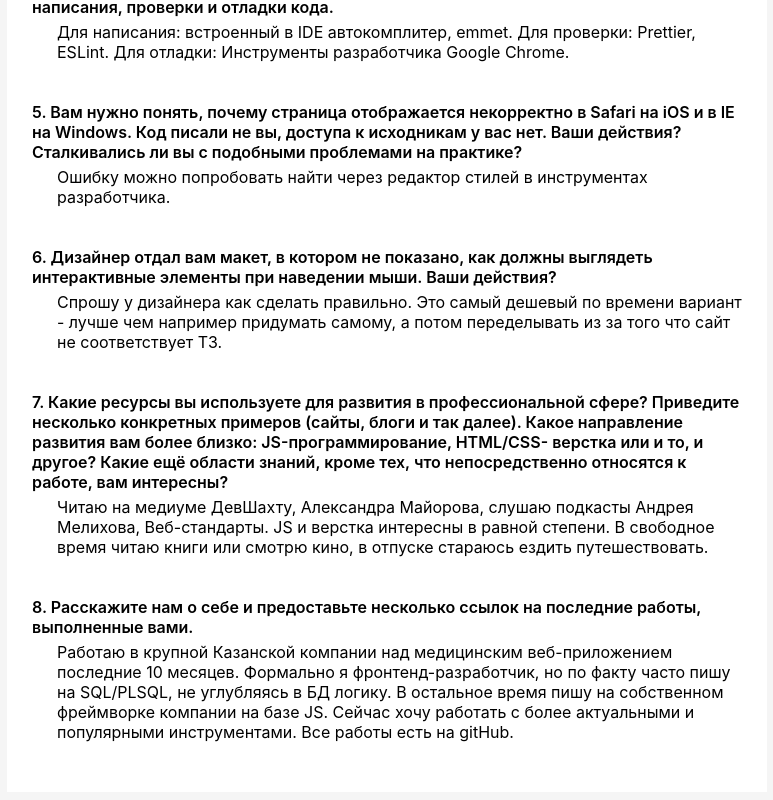
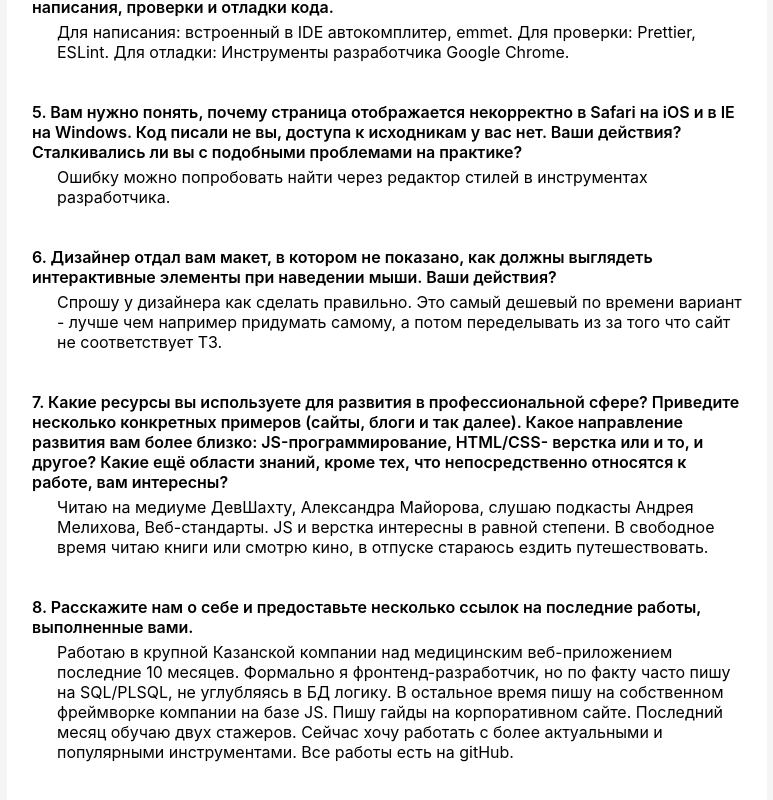
Before and after one commit to delawere/funbox-test-task, a React (Create React App) app: page /task1 in a window 1280 px wide. Shown: the part 985-1785 px from the top of the page, without its empty margins (253-1026 px from the left). Built offline with nearby package versions, Linux system fonts and the light colour scheme.

Commit message:
Update Level1Page.jsx

```diff
--- a/src/components/pages/Level1Page.jsx
+++ b/src/components/pages/Level1Page.jsx
@@ -96,7 +96,7 @@ const data = [
   ],
   [
     "Расскажите нам о себе и предоставьте несколько ссылок на последние работы, выполненные вами.",
-    "Работаю в крупной Казанской компании над медицинским веб-приложением последние 10 месяцев. Формально я фронтенд-разработчик, но по факту часто пишу на SQL/PLSQL, не углубляясь в БД логику. В остальное время пишу на собственном фреймворке компании на базе JS. Сейчас хочу работать с более актуальными и популярными инструментами. Все работы есть на gitHub."
+    "Работаю в крупной Казанской компании над медицинским веб-приложением последние 10 месяцев. Формально я фронтенд-разработчик, но по факту часто пишу на SQL/PLSQL, не углубляясь в БД логику. В остальное время пишу на собственном фреймворке компании на базе JS. Пишу гайды на корпоративном сайте. Последний месяц обучаю двух стажеров. Сейчас хочу работать с более актуальными и популярными инструментами. Все работы есть на gitHub."
   ]
 ];
 
```
